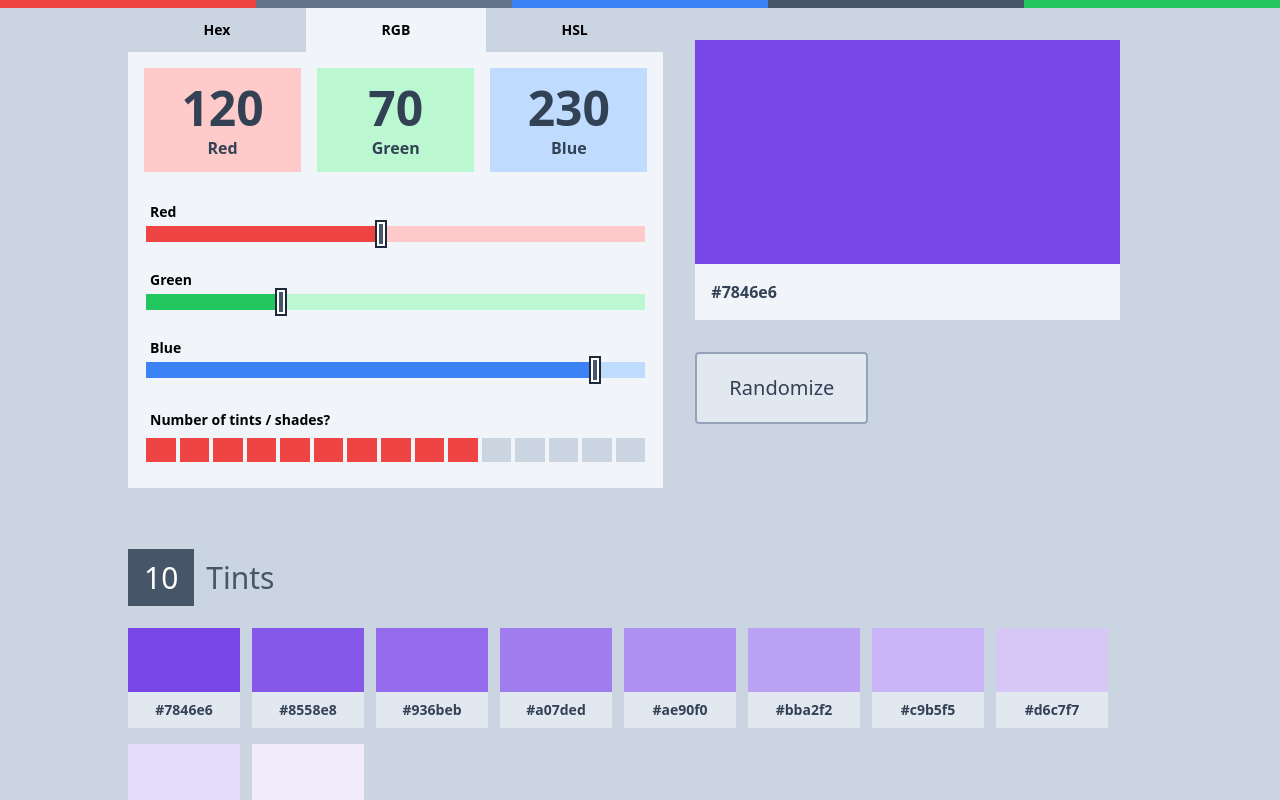
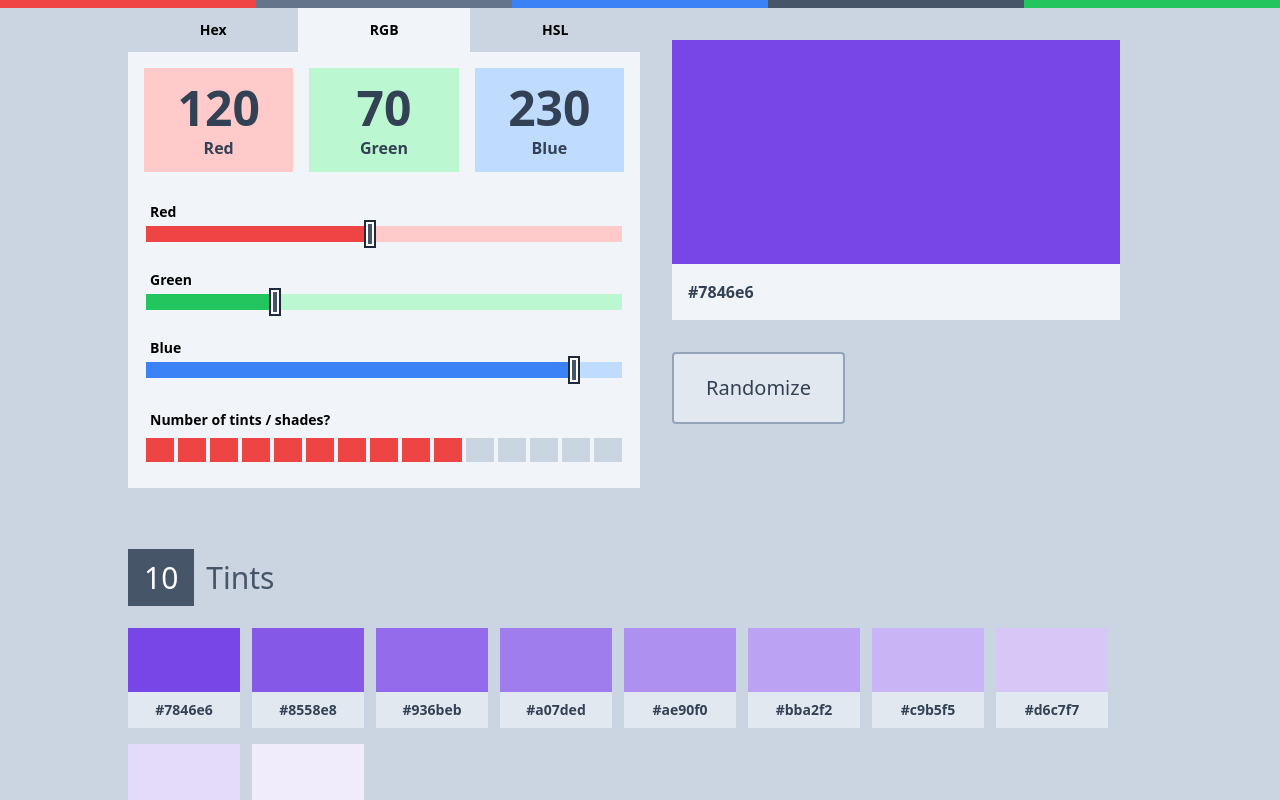
Before and after one commit to reactry/shades, a React (Create React App) app: page / in a window 1280 px wide. Shown: the top 800 px of the page. Built offline with nearby package versions, Linux system fonts and the light colour scheme.

Commit message:
Corrected fluctuating width

```diff
--- a/src/MainComponent/Input/ColorInput.js
+++ b/src/MainComponent/Input/ColorInput.js
@@ -73,14 +73,14 @@ export default function ColorInput ({
 	return (
 		<div className="ColorInput bg-slate-300">
 			<div className="md:flex max-w-5xl m-auto">
-				<div className="max-w-xl grow bg-slate-100">
+				<div className="grow bg-slate-100">
 					<TopTabBar {...topTabBarProps} />
 					<div className="pt-4">
 						{getCurrentTab()}
 					</div>
 					<NSelector {...nSelectorProps} />
 				</div>
-				<div className="grow">
+				<div className="md:w-1/2">
 					<BigBox {...bigBoxProps} />
 				</div>
 			</div>
```
